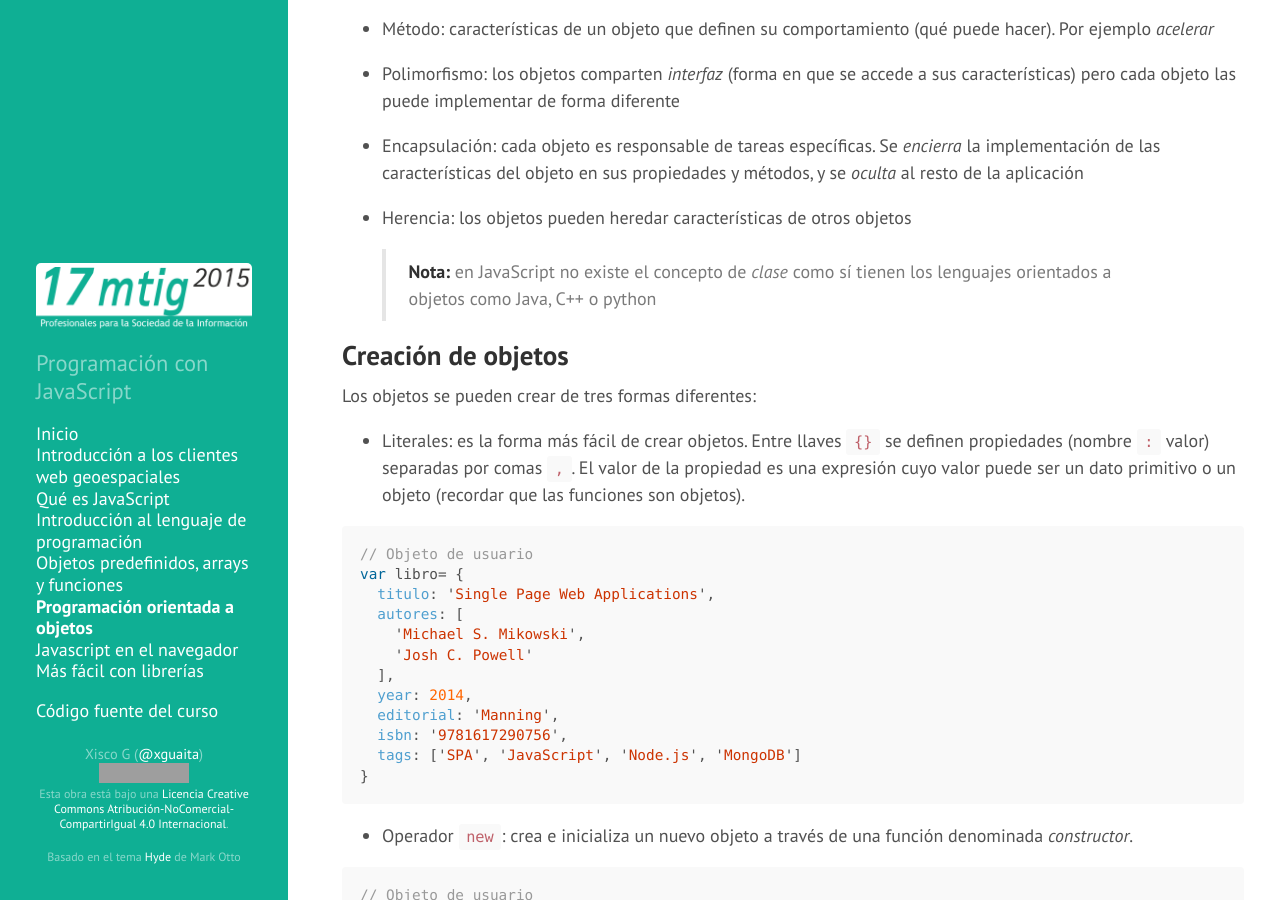
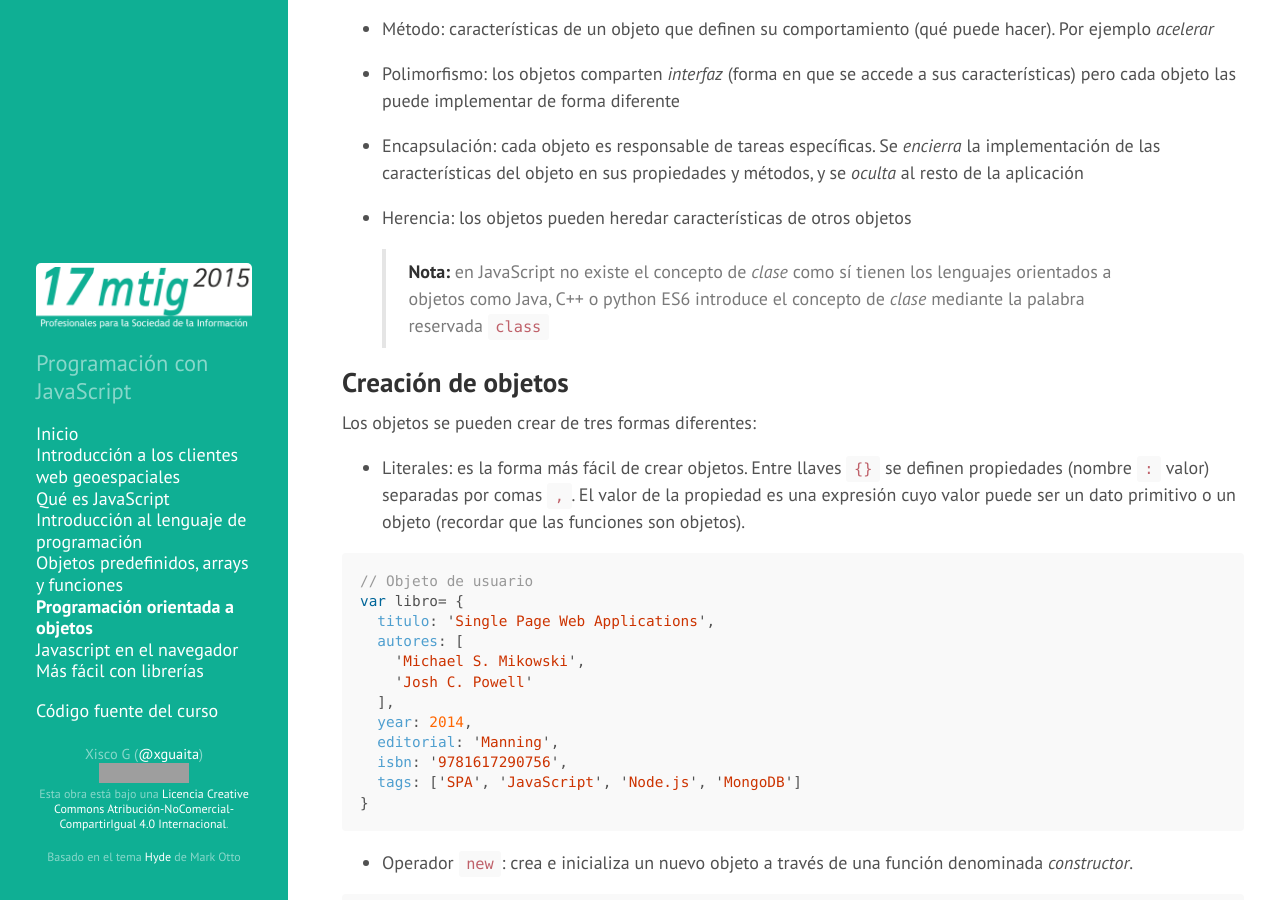
Before and after one commit to xguaita/mtig-js, a Jekyll site: the page built from modulo4/index.md, in a window 1280 px wide and 900 px high, scrolled down 387 px. Built offline with Jekyll 4.4.1, drawn with Linux system fonts in a browser that asks for light colours; Markdown is read by kramdown in place of the engine named in the settings; grey boxes are pictures that could not be loaded.

Commit message:
ES6 class

```diff
--- a/modulo4/index.md
+++ b/modulo4/index.md
@@ -27,6 +27,7 @@ Terminología básica de la programación orientada a objetos:
 + Herencia: los objetos pueden heredar características de otros objetos
 
   > **Nota:** en JavaScript no existe el concepto de _clase_ como sí tienen los lenguajes orientados a objetos como Java, C++ o python
+  > ES6 introduce el concepto de _clase_ mediante la palabra reservada `class`
 
 
 ## Creación de objetos
```
